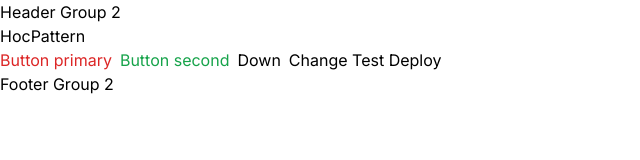
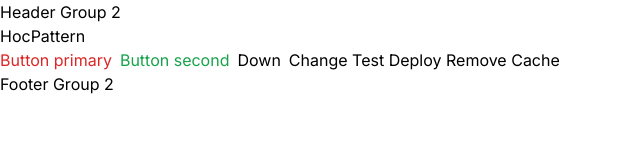
Before and after one commit to phambao7320/pattern, a Next.js app: page /design-pattern/hoc-pattern in a window 1280 px wide. Shown: the top 160 px of the page, without its empty margins (0-640 px from the left). Built offline with nearby package versions, Linux system fonts and the light colour scheme.

Commit message:
fix remove cache

```diff
--- a/src/components/design-pattern/hoc-pattern/hoc-pattern.tsx
+++ b/src/components/design-pattern/hoc-pattern/hoc-pattern.tsx
@@ -64,7 +64,7 @@ export const HocPattern = () => {
                 {button1}
                 {button2}
                 <button onClick={convertToWordFile}>Down</button>
-                <h1>Change Test Deploy</h1>
+                <h1>Change Test Deploy Remove Cache</h1>
             </div>
         </>
     )
```
